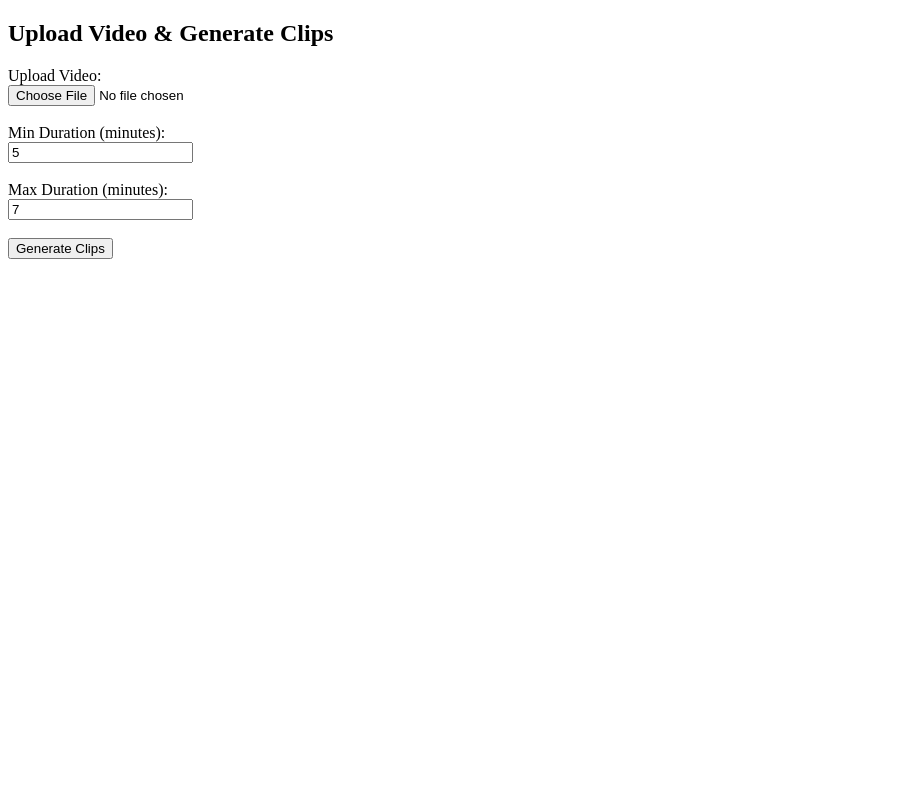
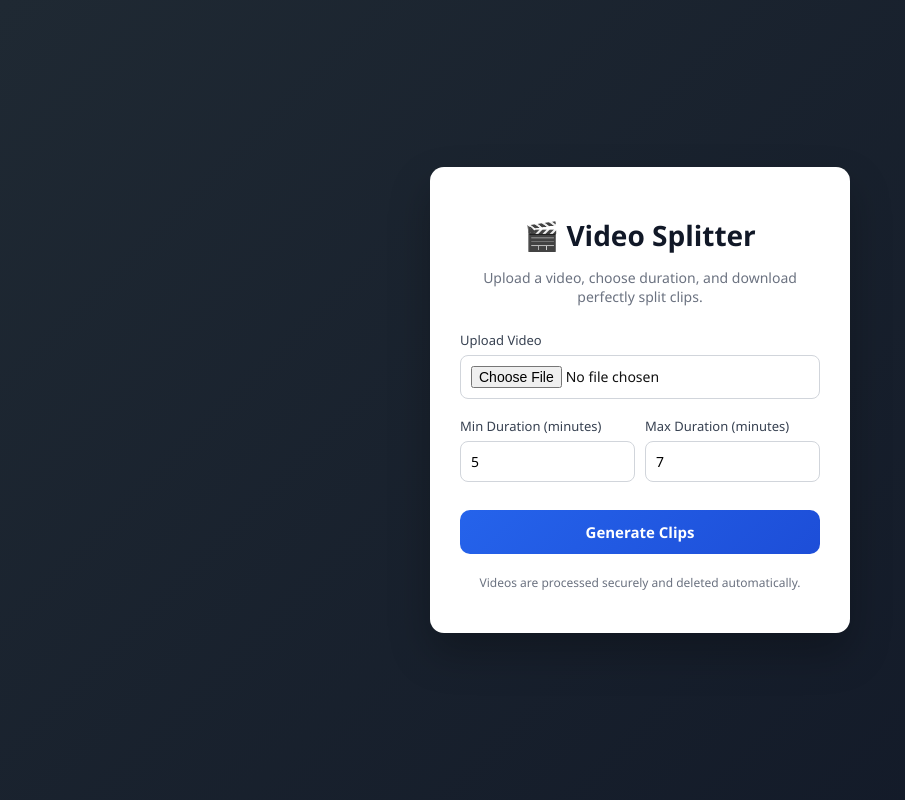
Before and after one commit to Anishchakraborty7/download_app, a Flask app: page / in a window 1280 px wide. Shown: the whole page, without its empty margins (0-905 px from the left). Run offline with Flask 3, Linux system fonts and the light colour scheme.

Commit message:
Improve UI design

```diff
--- a/static/style.css
+++ b/static/style.css
@@ -0,0 +1,93 @@
+* {
+    box-sizing: border-box;
+    font-family: "Segoe UI", Tahoma, Arial, sans-serif;
+}
+
+body {
+    margin: 0;
+    padding: 0;
+    min-height: 100vh;
+    background: linear-gradient(135deg, #1f2933, #111827);
+    display: flex;
+    align-items: center;
+    justify-content: center;
+    color: #111;
+}
+
+.container {
+    width: 100%;
+    padding: 20px;
+}
+
+.card {
+    max-width: 420px;
+    margin: auto;
+    background: #ffffff;
+    padding: 30px;
+    border-radius: 14px;
+    box-shadow: 0 20px 40px rgba(0, 0, 0, 0.25);
+    text-align: center;
+}
+
+.card h1 {
+    margin-bottom: 10px;
+    font-size: 28px;
+    color: #111827;
+}
+
+.subtitle {
+    font-size: 14px;
+    color: #6b7280;
+    margin-bottom: 25px;
+}
+
+.form-group {
+    text-align: left;
+    margin-bottom: 18px;
+}
+
+.form-group label {
+    display: block;
+    font-size: 13px;
+    margin-bottom: 6px;
+    color: #374151;
+}
+
+.form-group input[type="file"],
+.form-group input[type="number"] {
+    width: 100%;
+    padding: 10px;
+    border-radius: 8px;
+    border: 1px solid #d1d5db;
+    font-size: 14px;
+}
+
+.form-row {
+    display: flex;
+    gap: 10px;
+}
+
+.btn {
+    width: 100%;
+    margin-top: 10px;
+    padding: 12px;
+    border: none;
+    border-radius: 10px;
+    background: linear-gradient(135deg, #2563eb, #1d4ed8);
+    color: white;
+    font-size: 15px;
+    font-weight: 600;
+    cursor: pointer;
+    transition: transform 0.15s ease, box-shadow 0.15s ease;
+}
+
+.btn:hover {
+    transform: translateY(-1px);
+    box-shadow: 0 10px 20px rgba(37, 99, 235, 0.35);
+}
+
+.footer-text {
+    margin-top: 20px;
+    font-size: 12px;
+    color: #6b7280;
+}
--- a/templates/index.html
+++ b/templates/index.html
@@ -1,24 +1,48 @@
 <!DOCTYPE html>
-<html>
+<html lang="en">
 <head>
-    <title>Video Splitter App</title>
+    <meta charset="UTF-8">
+    <title>Video Splitter</title>
+    <meta name="viewport" content="width=device-width, initial-scale=1.0">
+    <link rel="stylesheet" href="{{ url_for('static', filename='style.css') }}">
 </head>
 <body>
 
-<h2>Upload Video & Generate Clips</h2>
+<div class="container">
+    <div class="card">
+        <h1>🎬 Video Splitter</h1>
+        <p class="subtitle">
+            Upload a video, choose duration, and download perfectly split clips.
+        </p>
 
-<form method="POST" enctype="multipart/form-data">
-    <label>Upload Video:</label><br>
-    <input type="file" name="video" required><br><br>
+        <form method="POST" enctype="multipart/form-data">
+            <div class="form-group">
+                <label>Upload Video</label>
+                <input type="file" name="video" required>
+            </div>
 
-    <label>Min Duration (minutes):</label><br>
-    <input type="number" name="min_duration" value="5" min="1" required><br><br>
+            <div class="form-row">
+                <div class="form-group">
+                    <label>Min Duration (minutes)</label>
+                    <input type="number" name="min_duration" value="5" min="1" required>
+                </div>
 
-    <label>Max Duration (minutes):</label><br>
-    <input type="number" name="max_duration" value="7" min="1" required><br><br>
+                <div class="form-group">
+                    <label>Max Duration (minutes)</label>
+                    <input type="number" name="max_duration" value="7" min="1" required>
+                </div>
+            </div>
 
-    <button type="submit">Generate Clips</button>
-</form>
+            <button type="submit" class="btn">
+                Generate Clips
+            </button>
+        </form>
+
+        <p class="footer-text">
+            Videos are processed securely and deleted automatically.
+        </p>
+    </div>
+</div>
 
 </body>
 </html>
```
